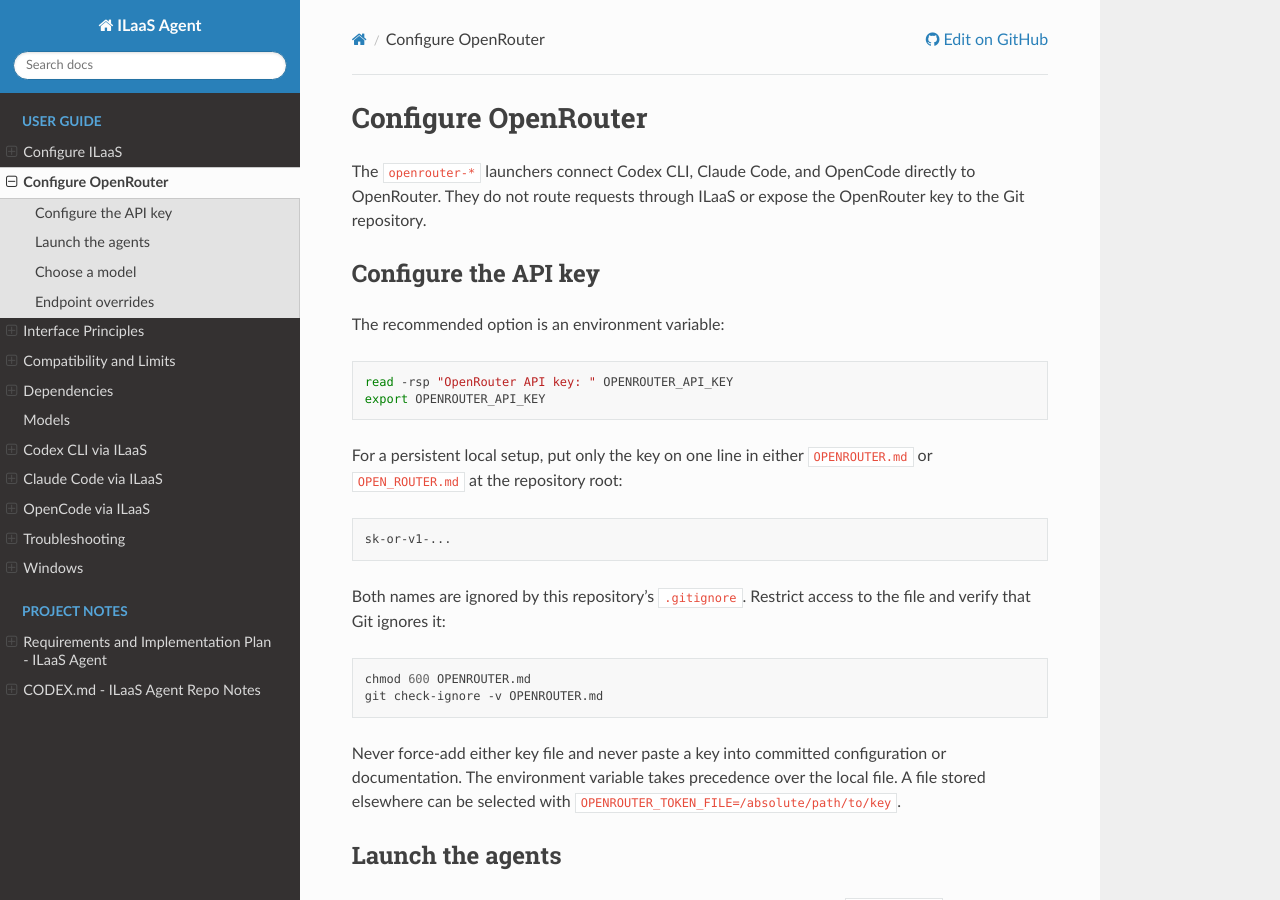
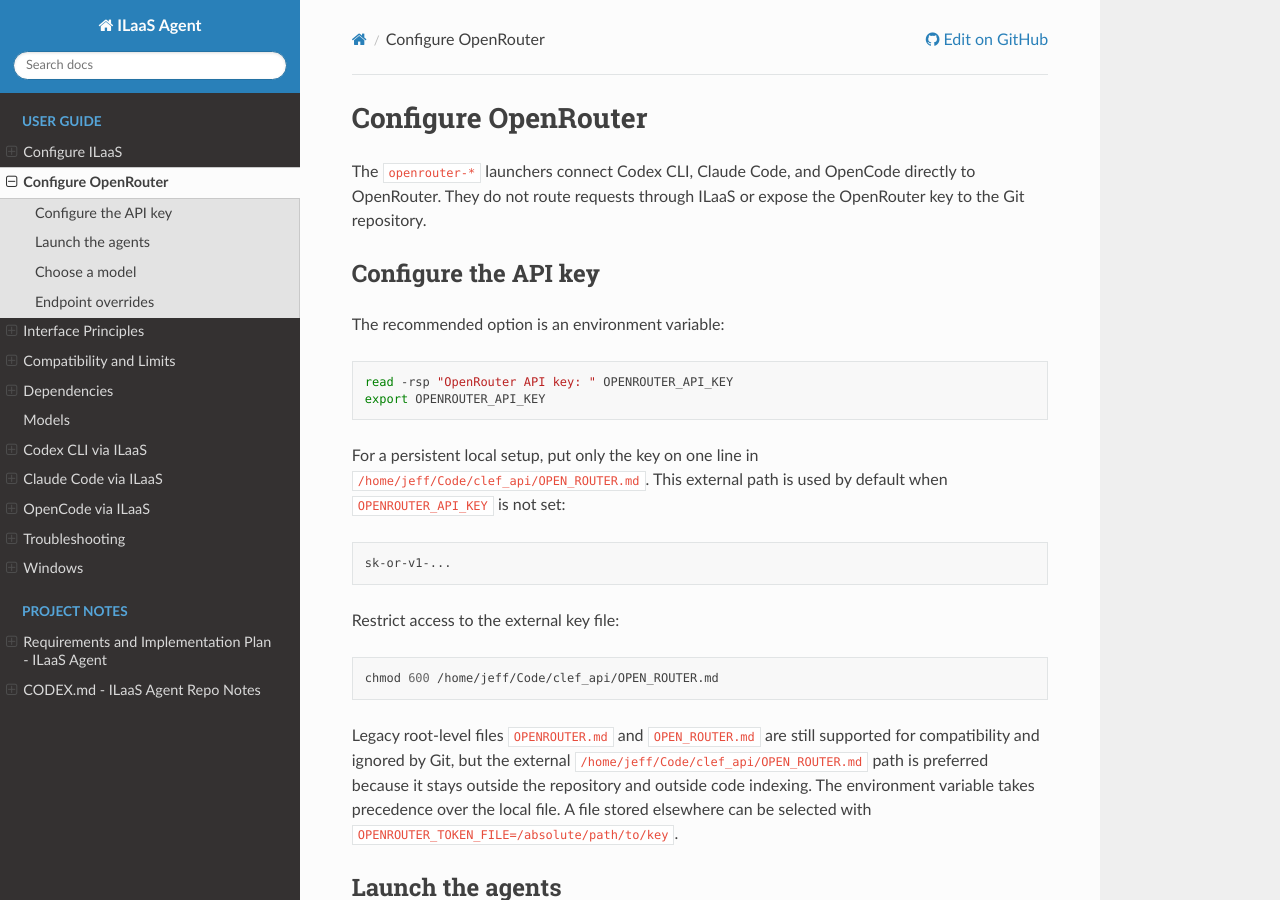
Before and after one commit to jeffwitz/ILaas-agent, a Sphinx documentation site: the page built from docs/openrouter.md, in a window 1280 px wide and 900 px high. Built offline with Sphinx 7.4.7 and the Read the Docs theme 3.1.0, drawn with Linux system fonts in a browser that asks for light colours.

Commit message:
Move API key files outside repo to /home/jeff/Code/clef_api
- OpenRouter: DEFAULT_TOKEN_FILE points to external OPEN_ROUTER.md
- ILaaS: resolve_api_key reads /home/jeff/Code/clef_api/Ilaas.txt by default
- GLM 5.2: DEFAULT_TOKEN_FILE points to external GLM5.2.md
- All three still support env vars and --api-key-file / *_TOKEN_FILE overrides
- Updated docs (README, ilaas.md, openrouter.md, index.md) for new paths
- Added tests for external file resolution on all three providers
- Excluded .codebase-memory/ from Git
- 49 tests pass, Sphinx builds clean, no secrets in diff

````diff
--- a/docs/openrouter.md
+++ b/docs/openrouter.md
@@ -11,20 +11,19 @@
 export OPENROUTER_API_KEY
 ```
 
-For a persistent local setup, put only the key on one line in either `OPENROUTER.md` or `OPEN_ROUTER.md` at the repository root:
+For a persistent local setup, put only the key on one line in `/home/jeff/Code/clef_api/OPEN_ROUTER.md`. This external path is used by default when `OPENROUTER_API_KEY` is not set:
 
 ```text
 sk-or-v1-...
 ```
 
-Both names are ignored by this repository's `.gitignore`. Restrict access to the file and verify that Git ignores it:
+Restrict access to the external key file:
 
 ```bash
-chmod 600 OPENROUTER.md
-git check-ignore -v OPENROUTER.md
+chmod 600 /home/jeff/Code/clef_api/OPEN_ROUTER.md
 ```
 
-Never force-add either key file and never paste a key into committed configuration or documentation. The environment variable takes precedence over the local file. A file stored elsewhere can be selected with `OPENROUTER_TOKEN_FILE=/absolute/path/to/key`.
+Legacy root-level files `OPENROUTER.md` and `OPEN_ROUTER.md` are still supported for compatibility and ignored by Git, but the external `/home/jeff/Code/clef_api/OPEN_ROUTER.md` path is preferred because it stays outside the repository and outside code indexing. The environment variable takes precedence over the local file. A file stored elsewhere can be selected with `OPENROUTER_TOKEN_FILE=/absolute/path/to/key`.
 
 ## Launch the agents
 
````
Also changed, not shown: README.md (+5 -5 lines), docs/ilaas.md (+8 -5 lines), docs/index.md (+1 -1 lines), 7 other files.
